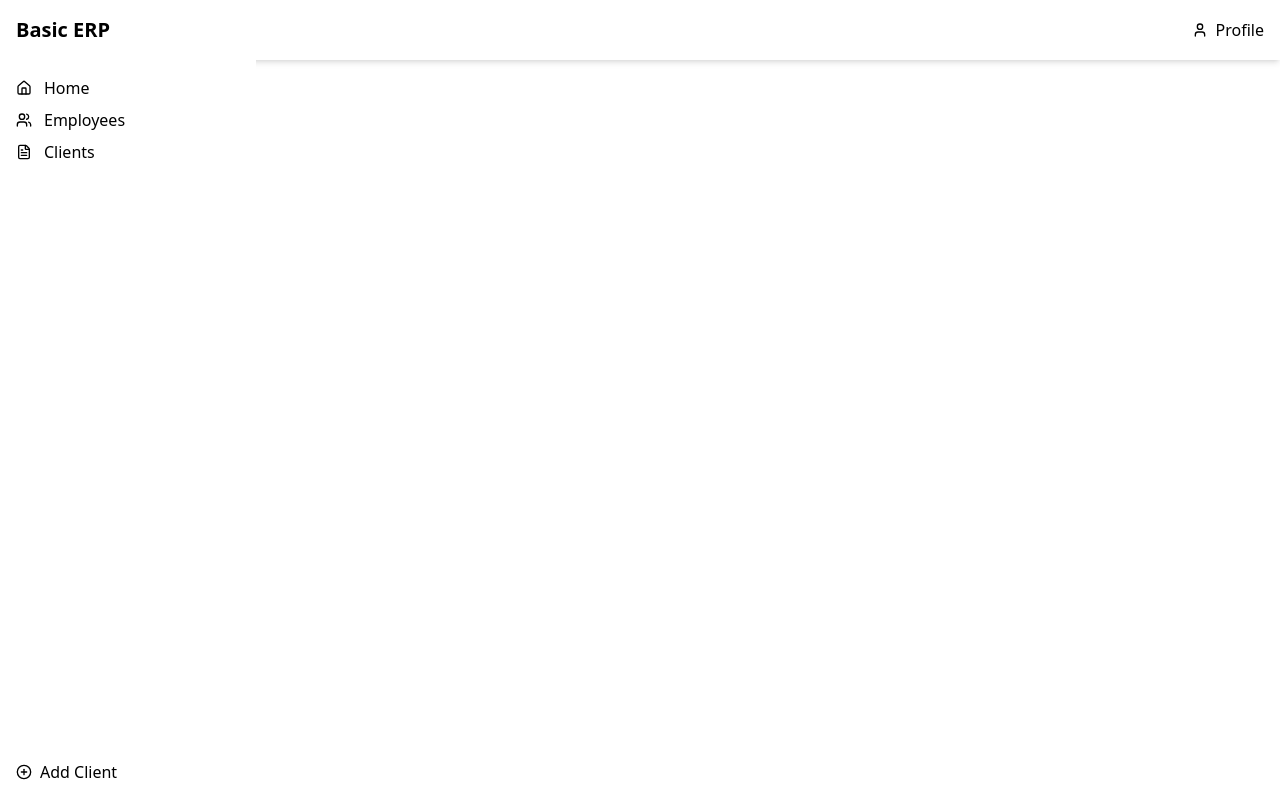
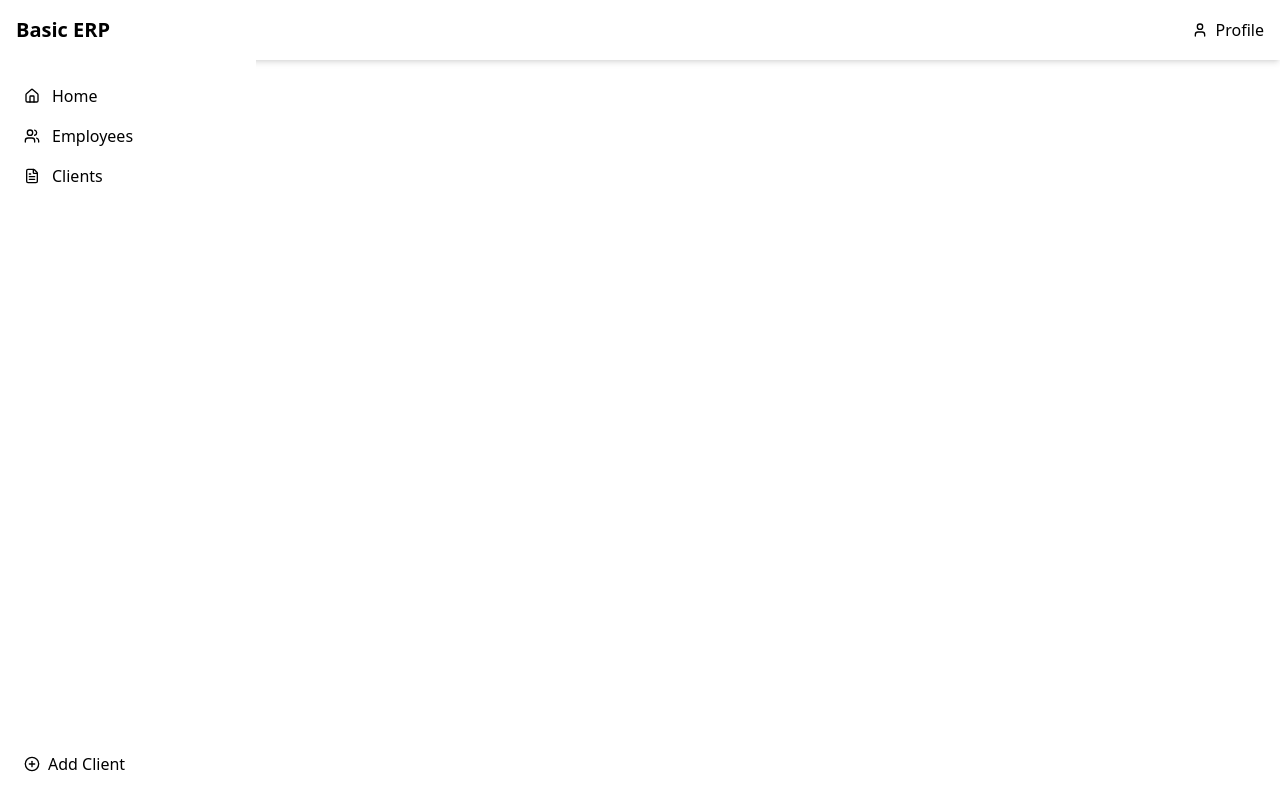
Before and after one commit to Alfonsonrx/basic-erp-template, a React (Vite) app: page / in a window 1280 px wide. Built offline with nearby package versions, Linux system fonts and the light colour scheme.

Commit message:
[dyad] wrote 1 file(s)

```diff
--- a/src/components/Sidebar.tsx
+++ b/src/components/Sidebar.tsx
@@ -11,15 +11,17 @@ const navItems = [
 
 const Sidebar = () => {
   return (
-    <aside className="bg-white w-64 bg-muted text-muted-foreground h-full p-4 flex flex-col gap-2">
+    <aside className="bg-white w-64 bg-muted text-muted-foreground h-full p-6 flex flex-col justify-between">
+      <nav className="flex flex-col gap-4">
         {navItems.map((item) => (
           <Link key={item.to} to={item.to}>
-          <button className="flex items-center w-full justify-start gap-3">
+            <button className="flex items-center w-full justify-start gap-3 text-left">
               {item.icon}
               {item.label}
             </button>
           </Link>
         ))}
+      </nav>
       <div className="mt-auto">
         <Link to="/clients/add">
           <button className="flex items-center w-full gap-2">
```
Lines whose indentation alone changed are shown as unchanged.
